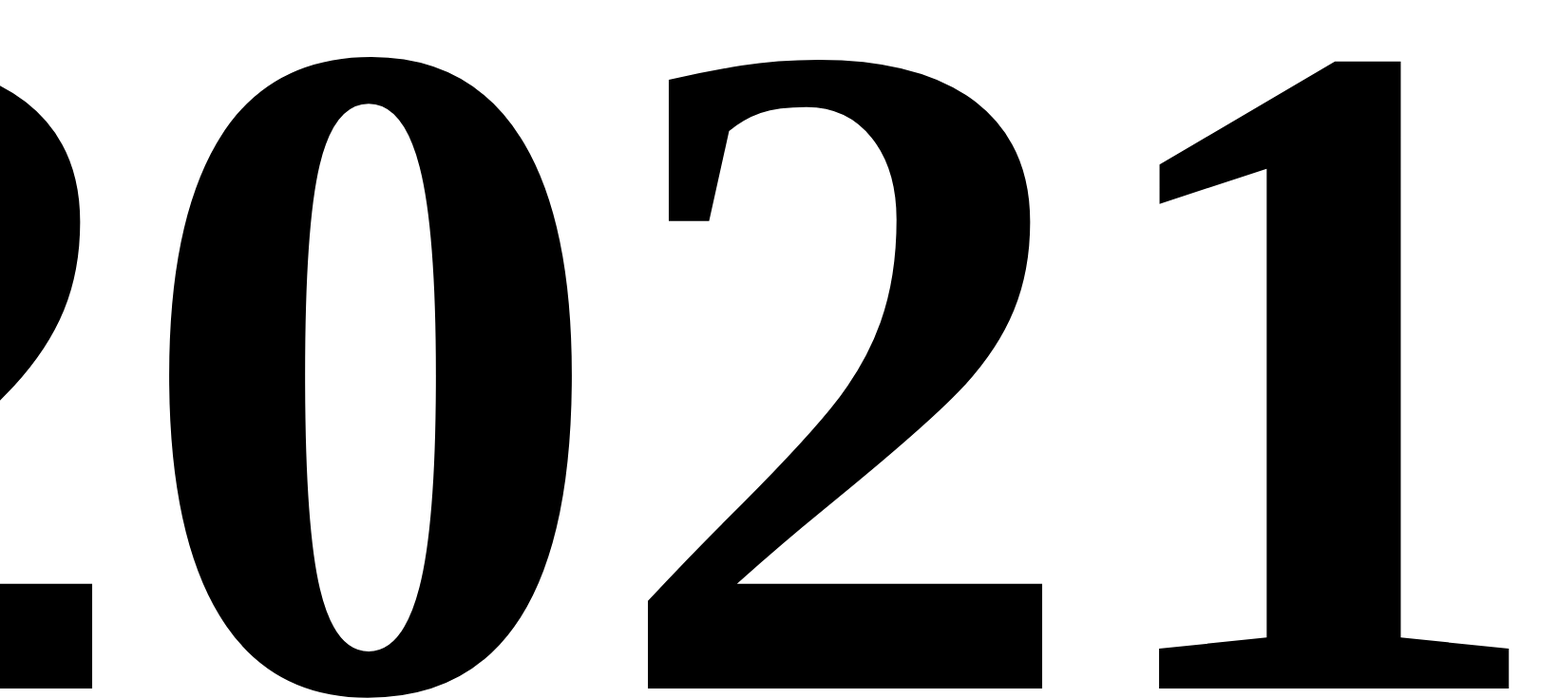
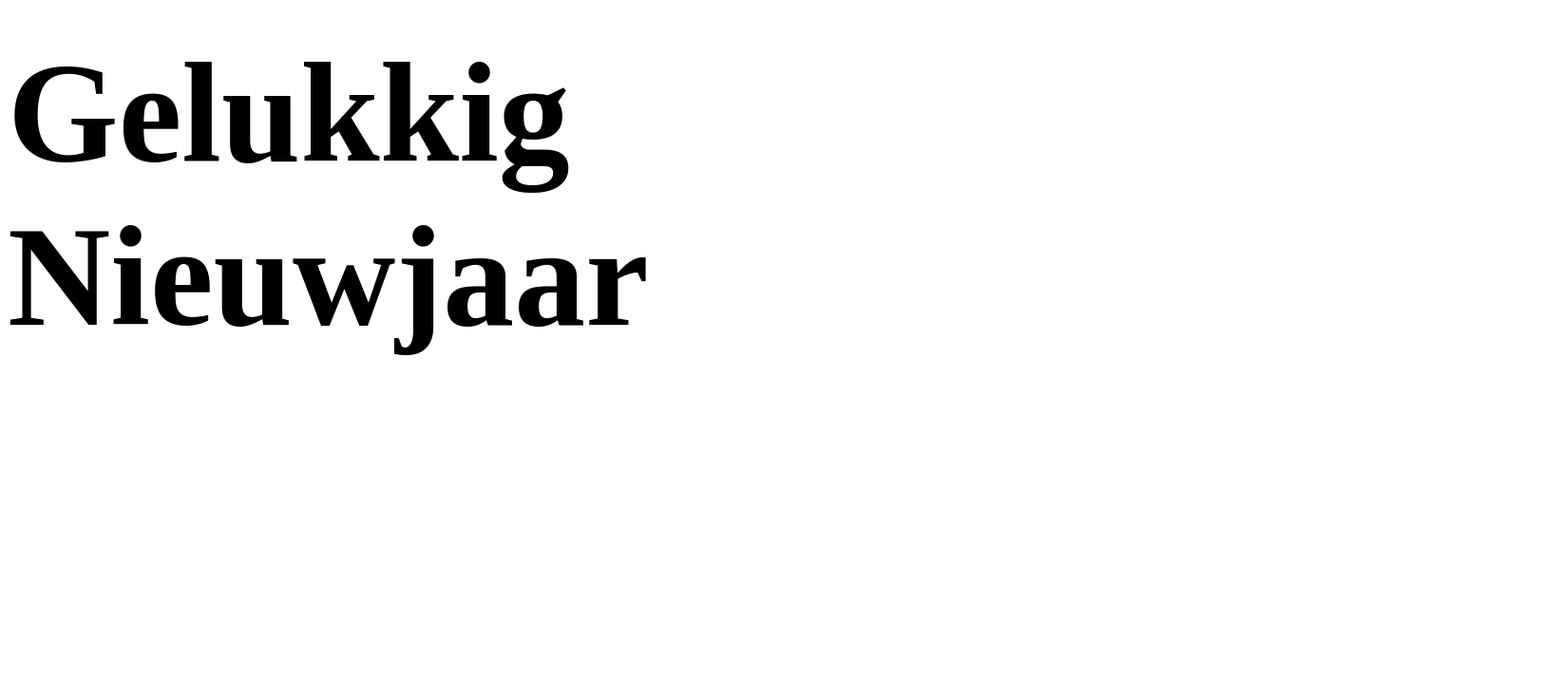
Before and after one commit to AhmedFarsi/Nieuwjaarskaart_Ahmed, a plain HTML site: page index.html in a window 1280 px wide. Shown: the part 865-1600 px from the top of the page at 95% size, 1640 px wide, since content can reach past the window. After the commit the page ends 1374 px from the top, so only its background shows below. Drawn offline with Linux system fonts and the light colour scheme.

Commit message:
Update style.css

```diff
--- a/style.css
+++ b/style.css
@@ -5,12 +5,12 @@ background-color: gold;
 .midden {
 display: flex;
 justify-content: center;
-font-size: 500px;
+font-size: 150px;
 color: black;
 }
 
 .onder {
 display: flex;
 justify-content: center;
-font-size: 200px;
+font-size: 100px;
 }
```
